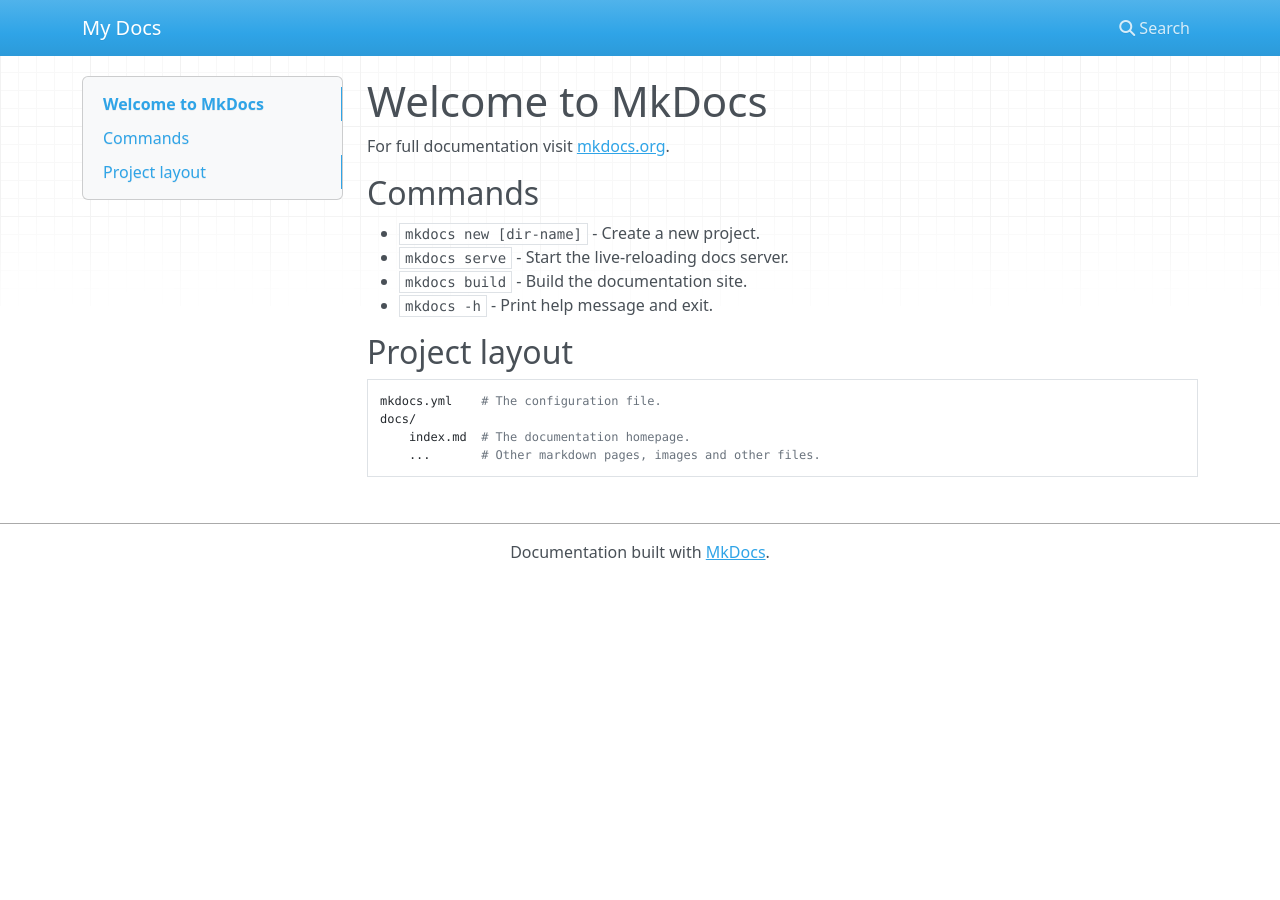
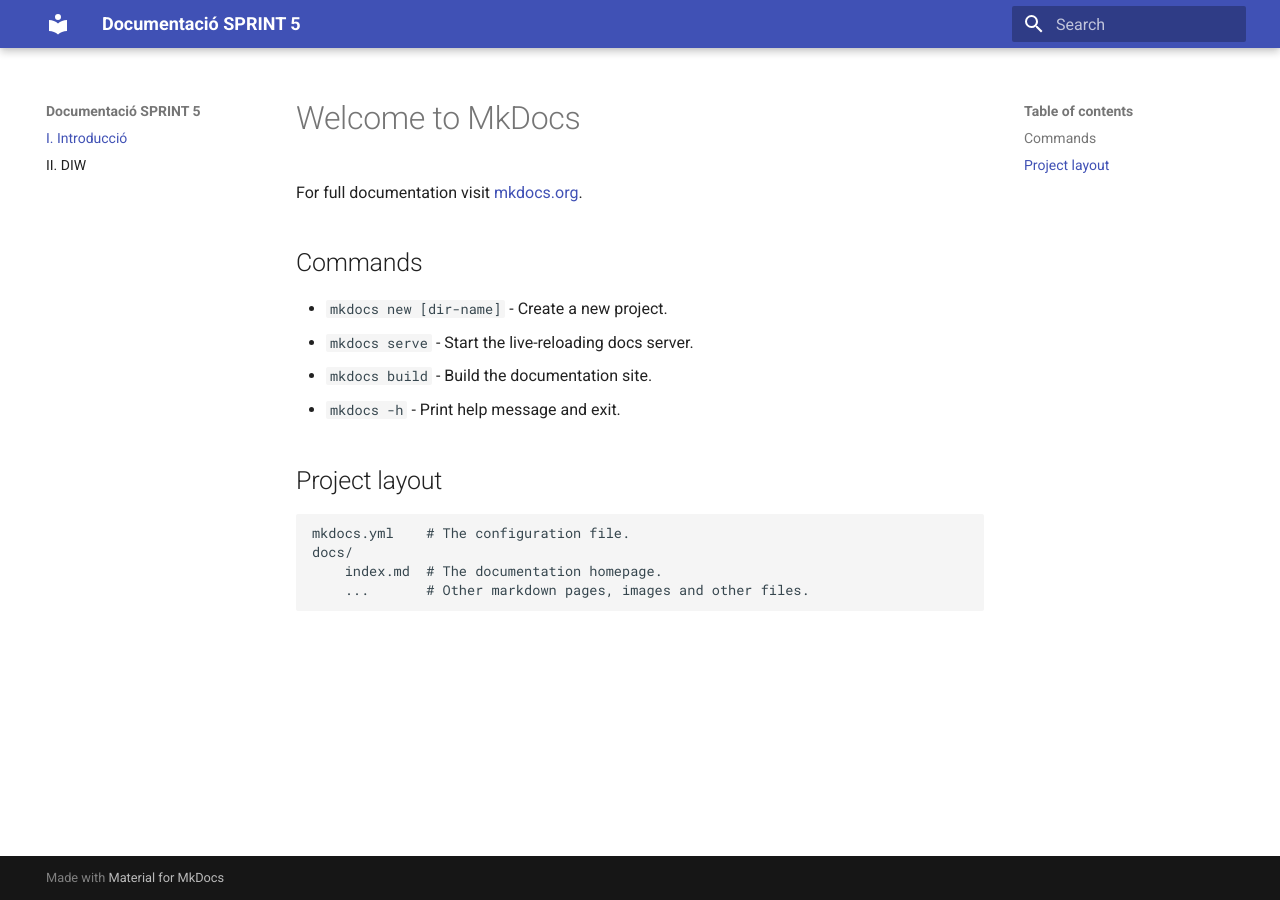
Before and after one commit to MikeyN-ai/daw-act503, an MkDocs documentation site: the page built from docs/index.md, in a window 1280 px wide. Built offline with MkDocs 1.6.1 and Material for MkDocs 9.7.7, drawn with Linux system fonts in a browser that asks for light colours; nearby versions of some CDN libraries.

```diff
--- a/mkdocs.yml
+++ b/mkdocs.yml
@@ -1 +1,7 @@
-site_name: My Docs
+site_name: Documentació SPRINT 5
+
+theme:
+  name: material
+nav:
+  - I. Introducció: index.md
+  - II. DIW: DIW/DIW.md
```
Also changed, not shown: docs/DIW/DIW.md (added, +48 -0 lines).
